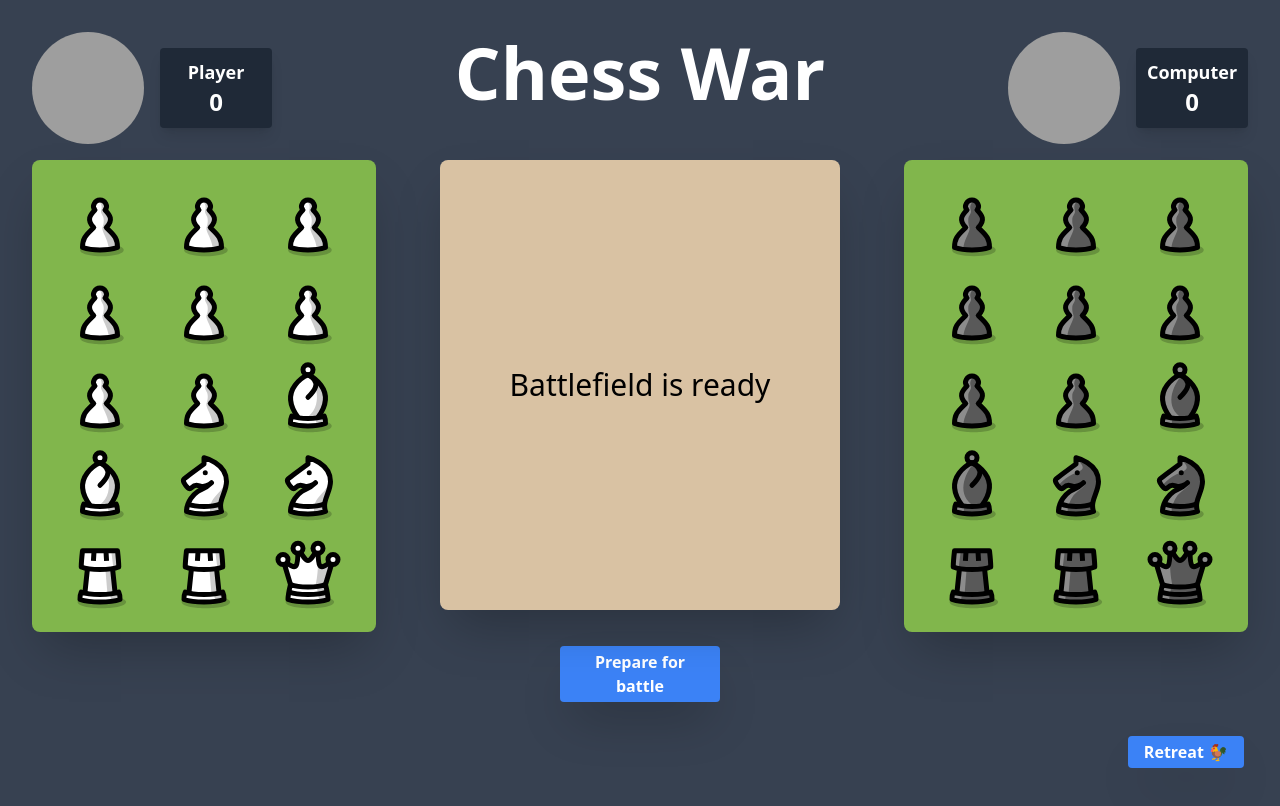
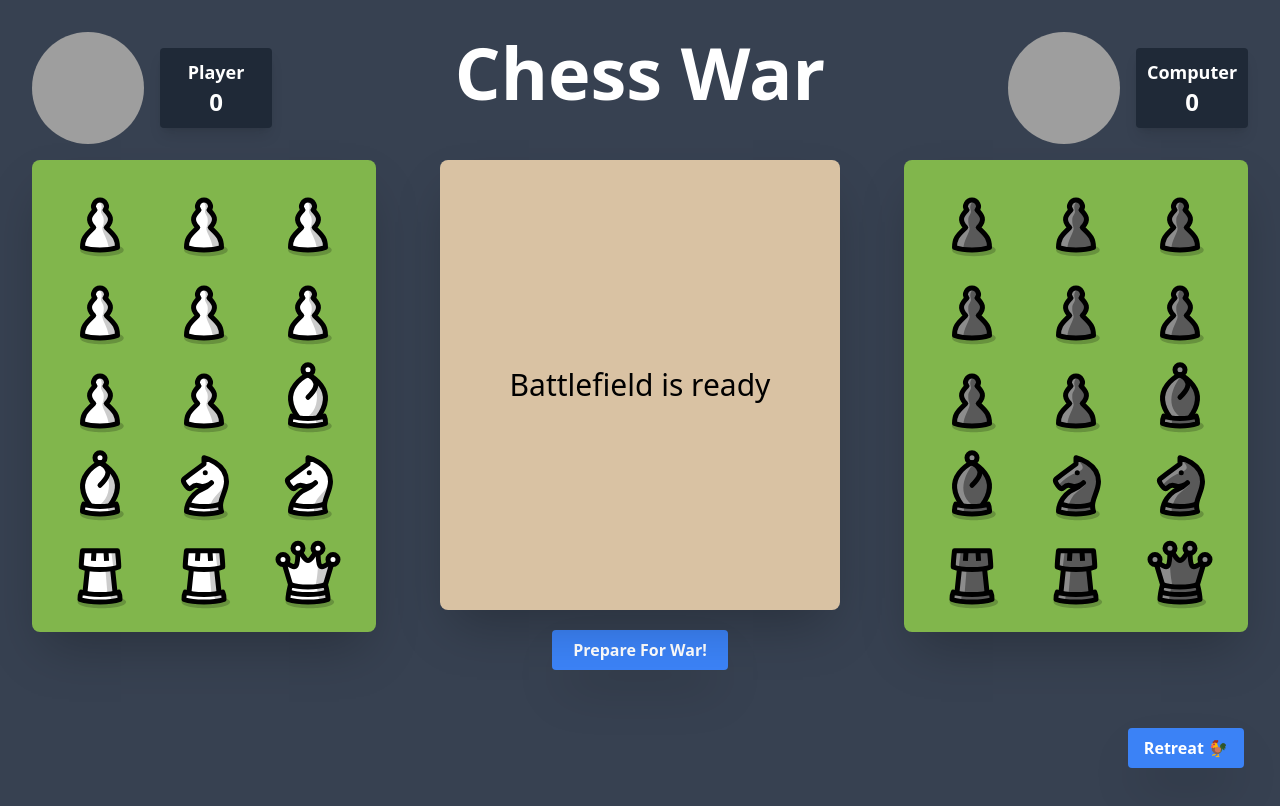
Before and after one commit to jimmacur/chess-war, a Vue app: page /game/computer in a window 1280 px wide. Shown: the top 806 px of the page. Built offline with nearby package versions, Linux system fonts and the light colour scheme; grey boxes are pictures that could not be loaded.

Commit message:
adjust padding and language for prepare for wat/battle button

```diff
--- a/src/assets/tailwind.css
+++ b/src/assets/tailwind.css
@@ -5,7 +5,7 @@
 .btn {
   @apply bg-blue-500 hover:bg-blue-700 text-white font-bold py-2 px-4 m-5 rounded shadow-2xl;
   @apply sm:px-3 sm:m-3;
-  @apply md:py-1 md:px-4 sm:m-1;
+  @apply md:py-2 md:px-4 sm:m-1;
   @apply w-40 flex items-center justify-center;
 }
 
--- a/src/views/PlayVsComputer.vue
+++ b/src/views/PlayVsComputer.vue
@@ -52,15 +52,15 @@
     </div>
 
     <!-- Buttons -->
-    <div class="flex flex-col items-center justify-center mt-8 space-y-4 sm:space-y-0 sm:flex-row sm:justify-center">
+    <div class="flex flex-col items-center mt-4 space-y-4 sm:flex-row sm:justify-center">
       <!-- Battle Button -->
-      <div class="flex justify-center">
+      <div class="flex">
         <button
-          class="btn w-48 text-center"
+          class="btn !w-44 py-8"
           :disabled="!canBattle || isButtonDisabled || !activePiecesValid"
           @click="isBattleMode ? battle() : beginBattle()"
         >
-          {{ isBattleMode ? "Battle" : "Prepare for battle" }}
+          {{ isBattleMode ? "Battle" : "Prepare For War!" }}
         </button>
       </div>
 
```
